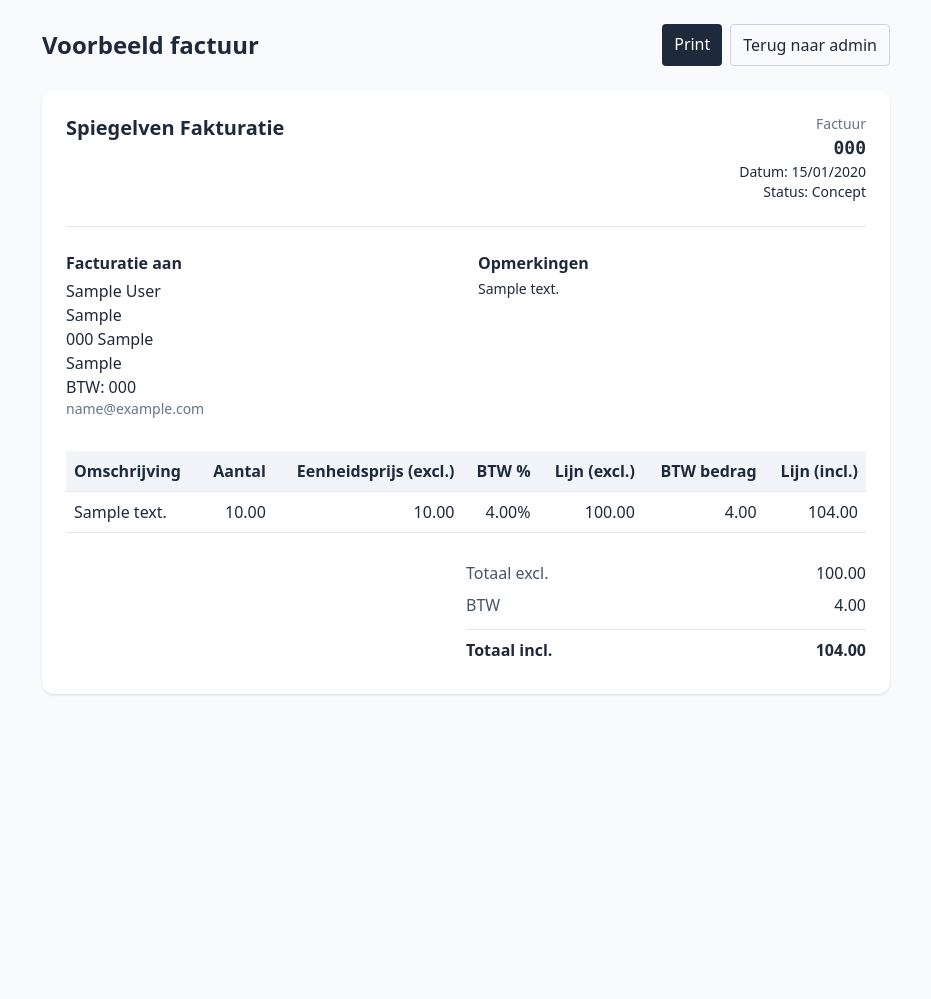
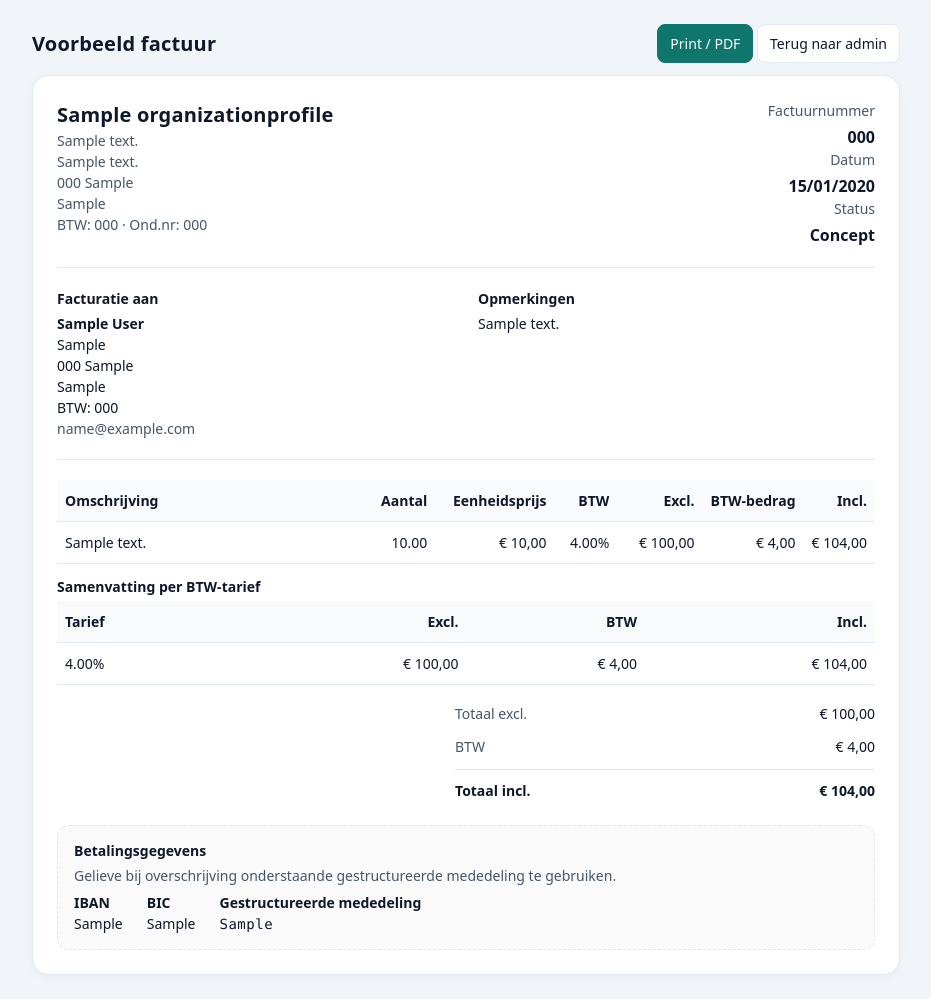
Before and after one commit to Boutsy/Spiegelven-Fakturatie, a Django app: page /facturen/1/voorbeeld/ in a window 1280 px wide. Shown: the whole page, without its empty margins (174-1105 px from the left). Before the commit the page ends 695 px from the top, so only its background shows below. Run offline with Django 5.2, Linux system fonts and the light colour scheme; a user stored in the database is signed in; tables that the repository leaves empty hold one stand-in row (values such as "Sample post"); style sheets or scripts are compiled from the project's sources.

Commit message:
snapshot 2025-08-21 20:52:32

```diff
--- a/templates/invoices/preview.html
+++ b/templates/invoices/preview.html
@@ -2,118 +2,184 @@
 <html lang="nl">
   <head>
     <meta charset="utf-8" />
-    <title>Voorbeeld factuur {{ inv.number|default:"(concept)" }}</title>
+    <title>Factuurvoorbeeld {{ inv.number|default:"(concept)" }}</title>
     <meta name="viewport" content="width=device-width, initial-scale=1" />
-    <link href="/static/css/tailwind.css" rel="stylesheet" />
     <style>
+      :root {
+        --fg:#0f172a; --muted:#475569; --line:#e2e8f0; --soft:#f8fafc; --chip:#eef2ff;
+        --brand:#0f766e;
+      }
+      * { box-sizing: border-box; }
+      body { margin:0; font:14px/1.5 system-ui,-apple-system,Segoe UI,Roboto,Ubuntu,Cantarell,Noto Sans,sans-serif; color:var(--fg); background:#f1f5f9; }
+      .wrap { max-width: 900px; margin: 24px auto; padding: 0 16px; }
+      .toolbar { display:flex; justify-content:space-between; align-items:center; margin-bottom:12px; }
+      .btn { display:inline-block; padding:8px 12px; border-radius:8px; border:1px solid var(--line); background:white; text-decoration:none; color:var(--fg); }
+      .btn.primary { background:var(--brand); color:white; border-color:var(--brand); }
+      .card { background:white; border:1px solid var(--line); border-radius:16px; padding:24px; box-shadow: 0 2px 8px rgba(15,23,42,.04); }
+      .head { display:flex; justify-content:space-between; align-items:flex-start; gap:24px; }
+      .h-title { font-size:20px; font-weight:700; letter-spacing:.2px; }
+      .badge { display:inline-block; padding:2px 8px; border-radius:999px; background:var(--chip); color:#3730a3; font-size:12px; margin-left:8px; }
+      .meta { text-align:right; color:var(--muted); }
+      .meta strong { display:block; color:var(--fg); font-size:16px; margin-top:4px; }
+      hr { border:0; height:1px; background:var(--line); margin:20px 0; }
+      .grid { display:grid; grid-template-columns: 1fr 1fr; gap:24px; }
+      .box-title { font-weight:600; margin-bottom:4px; }
+      .muted { color:var(--muted); }
+      table { width:100%; border-collapse: collapse; }
+      th, td { padding:10px 8px; border-bottom:1px solid var(--line); vertical-align:top; }
+      thead th { background:var(--soft); text-align:left; font-weight:600; }
+      td.num, th.num { text-align:right; white-space:nowrap; }
+      .totals { margin-top:12px; display:flex; justify-content:flex-end; }
+      .totals .tbox { width: min(420px, 100%); }
+      .row { display:flex; justify-content:space-between; padding:6px 0; }
+      .row.total { border-top:1px solid var(--line); margin-top:6px; padding-top:10px; font-weight:700; }
+      .paybox { margin-top:18px; padding:14px 16px; border:1px dashed var(--line); border-radius:12px; background:#fafafa; }
+      .ogm { font-family: ui-monospace, SFMono-Regular, Menlo, Consolas, monospace; letter-spacing:.5px; }
       @media print {
-        .no-print { display: none !important; }
-        body { background: white; }
+        .toolbar { display:none !important; }
+        body { background:white; }
+        .card { box-shadow:none; border-color:#ddd; }
       }
-      .mono { font-family: ui-monospace, SFMono-Regular, Menlo, Monaco, Consolas, "Liberation Mono", "Courier New", monospace; }
-      table { border-collapse: collapse; width: 100%; }
-      th, td { border-bottom: 1px solid #e5e7eb; padding: 0.5rem; }
-      th { background: #f1f5f9; text-align: left; }
     </style>
   </head>
-  <body class="bg-slate-50 text-slate-800">
-    <div class="max-w-4xl mx-auto p-6">
-      <div class="no-print flex items-center justify-between mb-6">
-        <h1 class="text-2xl font-semibold">Voorbeeld factuur</h1>
-        <div class="flex gap-2">
-          <a href="javascript:window.print()" class="px-3 py-2 rounded bg-slate-800 text-white">Print</a>
-          <a href="/admin/core/invoice/{{ inv.pk }}/change/" class="px-3 py-2 rounded border border-slate-300">Terug naar admin</a>
+  <body>
+    <div class="wrap">
+      <div class="toolbar">
+        <div class="h-title">Voorbeeld factuur</div>
+        <div>
+          <a href="javascript:window.print()" class="btn primary">Print / PDF</a>
+          <a href="/admin/core/invoice/{{ inv.pk }}/change/" class="btn">Terug naar admin</a>
         </div>
       </div>
 
-      <div class="bg-white rounded-xl shadow p-6">
-        <div class="flex justify-between">
+      <div class="card">
+        <div class="head">
           <div>
-            <div class="text-xl font-semibold">Spiegelven Fakturatie</div>
+            <div class="h-title">
+              {{ org.name|default:"Spiegelven Fakturatie" }}
+              {% if inv.number %}{% else %}<span class="badge">CONCEPT</span>{% endif %}
+            </div>
+            <div class="muted">
+              {% if org.address_line1 %}{{ org.address_line1 }}<br>{% endif %}
+              {% if org.address_line2 %}{{ org.address_line2 }}<br>{% endif %}
+              {% if org.postal_code or org.city %}{{ org.postal_code }} {{ org.city }}<br>{% endif %}
+              {% if org.country %}{{ org.country }}<br>{% endif %}
+              {% if org.vat_number %}BTW: {{ org.vat_number }}{% endif %}
+              {% if org.enterprise_number %}{% if org.vat_number %} · {% endif %}Ond.nr: {{ org.enterprise_number }}{% endif %}
+            </div>
           </div>
-          <div class="text-right">
-            <div class="text-sm text-slate-500">Factuur</div>
-            <div class="text-lg font-semibold mono">
-              {{ inv.number|default:"(nog geen nummer)" }}
-            </div>
-            <div class="text-sm">Datum: {{ inv.issue_date|date:"d/m/Y" }}</div>
-            <div class="text-sm">Status: {{ inv.get_status_display|default:inv.status }}</div>
+          <div class="meta">
+            <div>Factuurnummer</div>
+            <strong>{{ inv.number|default:"(nog geen nummer)" }}</strong>
+            <div>Datum</div>
+            <strong>{{ inv.issue_date|date:"d/m/Y" }}</strong>
+            <div>Status</div>
+            <strong>{{ inv.get_status_display|default:inv.status }}</strong>
           </div>
         </div>
 
-        <hr class="my-6" />
+        <hr>
 
-        <div class="grid md:grid-cols-2 gap-6">
+        <div class="grid">
           <div>
-            <div class="font-semibold mb-1">Facturatie aan</div>
-            <div>{{ inv.account.name }}</div>
-            {% if inv.account.street %}<div>{{ inv.account.street }}</div>{% endif %}
+            <div class="box-title">Facturatie aan</div>
             <div>
-              {% if inv.account.postal_code %}{{ inv.account.postal_code }} {% endif %}
-              {% if inv.account.city %}{{ inv.account.city }}{% endif %}
+              <strong>{{ inv.account.name }}</strong><br>
+              {% if inv.account.street %}{{ inv.account.street }}<br>{% endif %}
+              {% if inv.account.postal_code or inv.account.city %}{{ inv.account.postal_code }} {{ inv.account.city }}<br>{% endif %}
+              {% if inv.account.country %}{{ inv.account.country }}<br>{% endif %}
+              {% if inv.account.vat_number %}BTW: {{ inv.account.vat_number }}<br>{% endif %}
+              {% if inv.account.email %}<span class="muted">{{ inv.account.email }}</span>{% endif %}
             </div>
-            {% if inv.account.country %}<div>{{ inv.account.country }}</div>{% endif %}
-            {% if inv.account.vat_number %}<div>BTW: {{ inv.account.vat_number }}</div>{% endif %}
-            {% if inv.account.email %}<div class="text-sm text-slate-500">{{ inv.account.email }}</div>{% endif %}
           </div>
           <div>
             {% if inv.notes %}
-              <div class="font-semibold mb-1">Opmerkingen</div>
-              <div class="whitespace-pre-wrap text-sm">{{ inv.notes }}</div>
+              <div class="box-title">Opmerkingen</div>
+              <div style="white-space:pre-wrap">{{ inv.notes }}</div>
             {% endif %}
           </div>
         </div>
 
-        <div class="overflow-x-auto mt-8">
+        <hr>
+
+        <div class="table">
           <table>
             <thead>
               <tr>
-                <th>Omschrijving</th>
-                <th class="text-right">Aantal</th>
-                <th class="text-right">Eenheidsprijs (excl.)</th>
-                <th class="text-right">BTW %</th>
-                <th class="text-right">Lijn (excl.)</th>
-                <th class="text-right">BTW bedrag</th>
-                <th class="text-right">Lijn (incl.)</th>
+                <th style="width:46%">Omschrijving</th>
+                <th class="num" style="width:9%">Aantal</th>
+                <th class="num" style="width:15%">Eenheidsprijs</th>
+                <th class="num" style="width:8%">BTW</th>
+                <th class="num" style="width:11%">Excl.</th>
+                <th class="num" style="width:11%">BTW-bedrag</th>
+                <th class="num" style="width:11%">Incl.</th>
               </tr>
             </thead>
             <tbody>
               {% for l in lines %}
                 <tr>
                   <td>{{ l.description }}</td>
-                  <td class="text-right">{{ l.quantity }}</td>
-                  <td class="text-right">{{ l.unit_price_excl }}</td>
-                  <td class="text-right">{{ l.vat_rate }}%</td>
-                  <td class="text-right">{{ l.line_excl }}</td>
-                  <td class="text-right">{{ l.vat_amount }}</td>
-                  <td class="text-right">{{ l.line_incl }}</td>
+                  <td class="num">{{ l.quantity }}</td>
+                  <td class="num">{{ l.unit_price_excl }}</td>
+                  <td class="num">{{ l.vat_rate }}</td>
+                  <td class="num">{{ l.line_excl }}</td>
+                  <td class="num">{{ l.vat_amount }}</td>
+                  <td class="num">{{ l.line_incl }}</td>
                 </tr>
               {% empty %}
                 <tr>
-                  <td colspan="7" class="text-slate-500">Geen regels.</td>
+                  <td colspan="7" class="muted">Geen regels.</td>
                 </tr>
               {% endfor %}
             </tbody>
           </table>
         </div>
 
-        <div class="mt-6 flex justify-end">
-          <div class="w-full md:w-1/2">
-            <div class="flex justify-between py-1">
-              <div class="text-slate-600">Totaal excl.</div>
-              <div class="font-medium">{{ totals.excl }}</div>
-            </div>
-            <div class="flex justify-between py-1">
-              <div class="text-slate-600">BTW</div>
-              <div class="font-medium">{{ totals.vat }}</div>
-            </div>
-            <div class="flex justify-between py-2 border-t mt-2">
-              <div class="font-semibold">Totaal incl.</div>
-              <div class="font-semibold">{{ totals.incl }}</div>
-            </div>
+        {% if vat_summary %}
+        <div style="margin-top:12px">
+          <div class="box-title">Samenvatting per BTW-tarief</div>
+          <table>
+            <thead>
+              <tr>
+                <th>Tarief</th>
+                <th class="num">Excl.</th>
+                <th class="num">BTW</th>
+                <th class="num">Incl.</th>
+              </tr>
+            </thead>
+            <tbody>
+              {% for r in vat_summary %}
+              <tr>
+                <td>{{ r.rate }}</td>
+                <td class="num">{{ r.excl }}</td>
+                <td class="num">{{ r.vat }}</td>
+                <td class="num">{{ r.incl }}</td>
+              </tr>
+              {% endfor %}
+            </tbody>
+          </table>
+        </div>
+        {% endif %}
+
+        <div class="totals">
+          <div class="tbox">
+            <div class="row"><div class="muted">Totaal excl.</div><div>{{ totals.excl }}</div></div>
+            <div class="row"><div class="muted">BTW</div><div>{{ totals.vat }}</div></div>
+            <div class="row total"><div>Totaal incl.</div><div>{{ totals.incl }}</div></div>
           </div>
         </div>
 
+        {% if payment.iban or payment.ogm %}
+        <div class="paybox">
+          <div class="box-title">Betalingsgegevens</div>
+          <div class="muted">Gelieve bij overschrijving onderstaande gestructureerde mededeling te gebruiken.</div>
+          <div style="display:flex; gap:24px; flex-wrap:wrap; margin-top:6px">
+            {% if payment.iban %}<div><strong>IBAN</strong><br>{{ payment.iban }}</div>{% endif %}
+            {% if payment.bic %}<div><strong>BIC</strong><br>{{ payment.bic }}</div>{% endif %}
+            {% if payment.ogm %}<div><strong>Gestructureerde mededeling</strong><br><span class="ogm">{{ payment.ogm }}</span></div>{% endif %}
+          </div>
+        </div>
+        {% endif %}
       </div>
     </div>
   </body>
```
Also changed, not shown: core/admin_generate.py (added, +110 -0 lines), core/apps.py (+11 -13 lines), core/management/commands/generate_yearly_invoices.py (added, +170 -0 lines), core/print_views.py (+63 -18 lines), templates/admin/core/invoice/change_list.html (added, +12 -0 lines), templates/admin/generate_year_form.html (added, +21 -0 lines), 1 other file.
